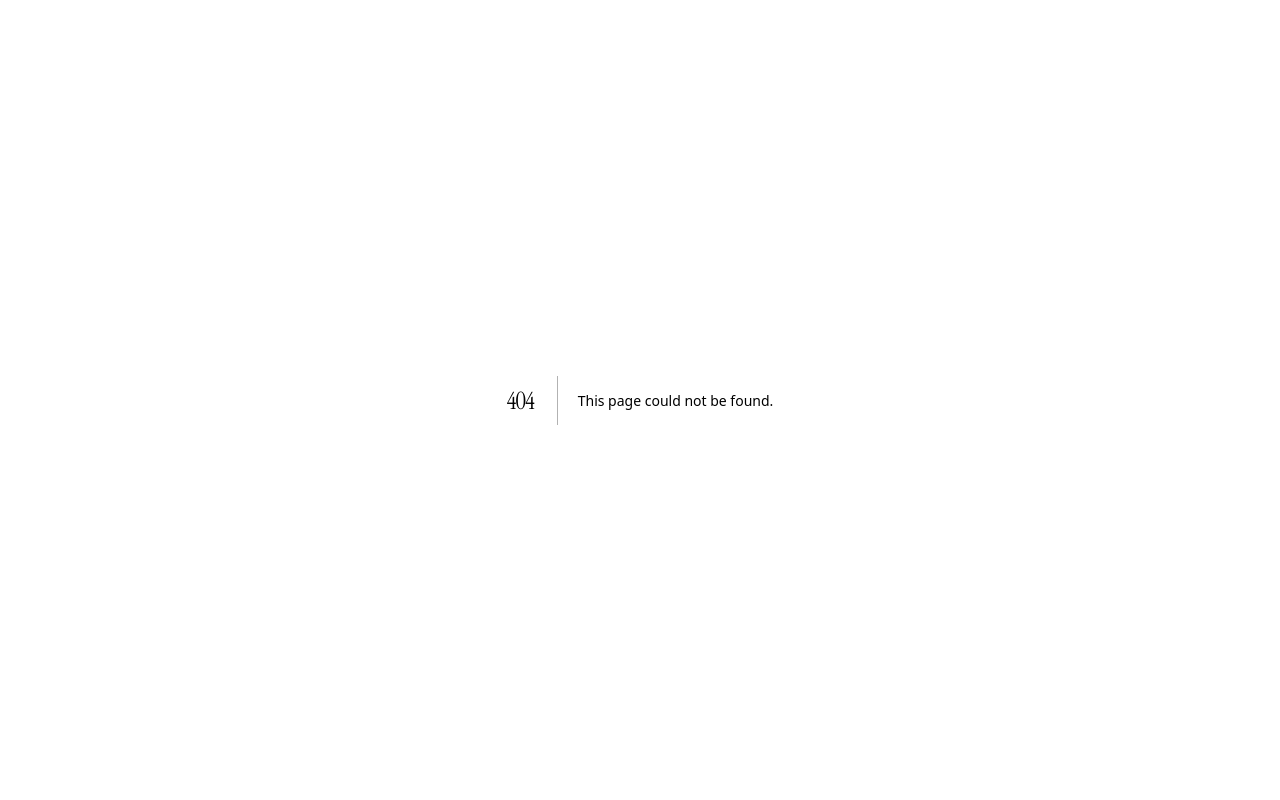
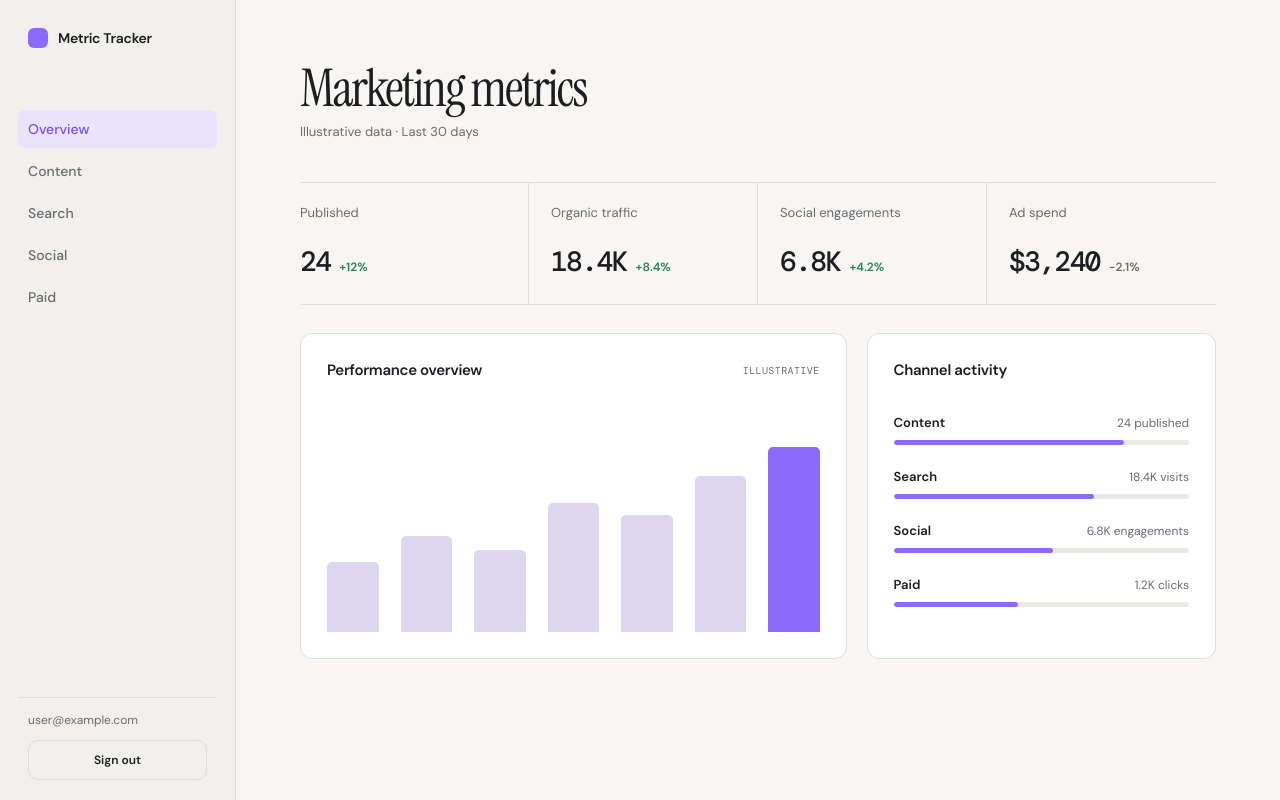
Before and after one commit to MiKKeYeLLi/metric-tracker, a Next.js app: page /dashboard in a window 1280 px wide. Before the commit this address had no page. Built offline with nearby package versions, Linux system fonts and the light colour scheme; no server answers; sample sign-in values are in the browser's storage.

Commit message:
feat: set up dashboard layout and authentication components

```diff
--- /dev/null
+++ b/src/app/dashboard/page.tsx
@@ -0,0 +1,99 @@
+import { getServerSession } from "next-auth";
+import { redirect } from "next/navigation";
+import { SignOutButton } from "@/components/AuthButtons";
+import { authOptions } from "@/lib/auth";
+
+const metrics = [
+  { label: "Published", value: "24", change: "+12%", tone: "positive" },
+  { label: "Organic traffic", value: "18.4K", change: "+8.4%", tone: "positive" },
+  { label: "Social engagements", value: "6.8K", change: "+4.2%", tone: "positive" },
+  { label: "Ad spend", value: "$3,240", change: "−2.1%", tone: "neutral" },
+];
+
+const channels = [
+  { name: "Content", value: "24 published", progress: 78 },
+  { name: "Search", value: "18.4K visits", progress: 68 },
+  { name: "Social", value: "6.8K engagements", progress: 54 },
+  { name: "Paid", value: "1.2K clicks", progress: 42 },
+];
+
+export default async function DashboardPage() {
+  const session = await getServerSession(authOptions);
+
+  if (!session?.user) redirect("/");
+
+  return (
+    <main className="dashboard-page">
+      <aside className="dashboard-sidebar">
+        <a className="dashboard-brand" href="/dashboard">
+          <span aria-hidden="true" className="dashboard-mark" />
+          Metric Tracker
+        </a>
+        <nav aria-label="Dashboard navigation" className="dashboard-nav">
+          <a aria-current="page" href="/dashboard">Overview</a>
+          <a href="#content">Content</a>
+          <a href="#search">Search</a>
+          <a href="#social">Social</a>
+          <a href="#paid">Paid</a>
+        </nav>
+        <div className="dashboard-account">
+          <span>{session.user.email}</span>
+          <SignOutButton />
+        </div>
+      </aside>
+
+      <section className="dashboard-content">
+        <header className="dashboard-header">
+          <div>
+            <h1>Marketing metrics</h1>
+            <p>Illustrative data · Last 30 days</p>
+          </div>
+        </header>
+
+        <section aria-label="Key metrics" className="metric-grid">
+          {metrics.map((metric) => (
+            <article className="metric-card" key={metric.label}>
+              <p>{metric.label}</p>
+              <div>
+                <strong>{metric.value}</strong>
+                <span className={metric.tone}>{metric.change}</span>
+              </div>
+            </article>
+          ))}
+        </section>
+
+        <section className="dashboard-main-grid">
+          <article className="dashboard-panel performance-panel">
+            <div className="panel-heading">
+              <h2>Performance overview</h2>
+              <span>Illustrative</span>
+            </div>
+            <div aria-label="Performance trend" className="trend-chart">
+              <i style={{ height: "34%" }} />
+              <i style={{ height: "47%" }} />
+              <i style={{ height: "40%" }} />
+              <i style={{ height: "63%" }} />
+              <i style={{ height: "57%" }} />
+              <i style={{ height: "76%" }} />
+              <i style={{ height: "90%" }} />
+            </div>
+          </article>
+
+          <article className="dashboard-panel channel-panel">
+            <div className="panel-heading">
+              <h2>Channel activity</h2>
+            </div>
+            <div className="channel-list">
+              {channels.map((channel) => (
+                <div className="channel-row" key={channel.name}>
+                  <div><strong>{channel.name}</strong><span>{channel.value}</span></div>
+                  <div aria-hidden="true" className="channel-meter"><i style={{ width: `${channel.progress}%` }} /></div>
+                </div>
+              ))}
+            </div>
+          </article>
+        </section>
+      </section>
+    </main>
+  );
+}
--- a/src/components/AuthButtons.tsx
+++ b/src/components/AuthButtons.tsx
@@ -3,9 +3,20 @@
 import { signIn, signOut } from "next-auth/react";
 
 export function SignInButton() {
-  return <button onClick={() => signIn("google")}>Sign in with Google</button>;
+  return (
+    <button
+      className="google-sign-in"
+      onClick={() => signIn("google", { callbackUrl: "/dashboard" })}
+    >
+      Sign in with Google
+    </button>
+  );
 }
 
 export function SignOutButton() {
-  return <button onClick={() => signOut()}>Sign out</button>;
+  return (
+    <button className="sign-out" onClick={() => signOut()}>
+      Sign out
+    </button>
+  );
 }
```
Also changed, not shown: src/app/page.tsx (+14 -6 lines), src/app/globals.css.
